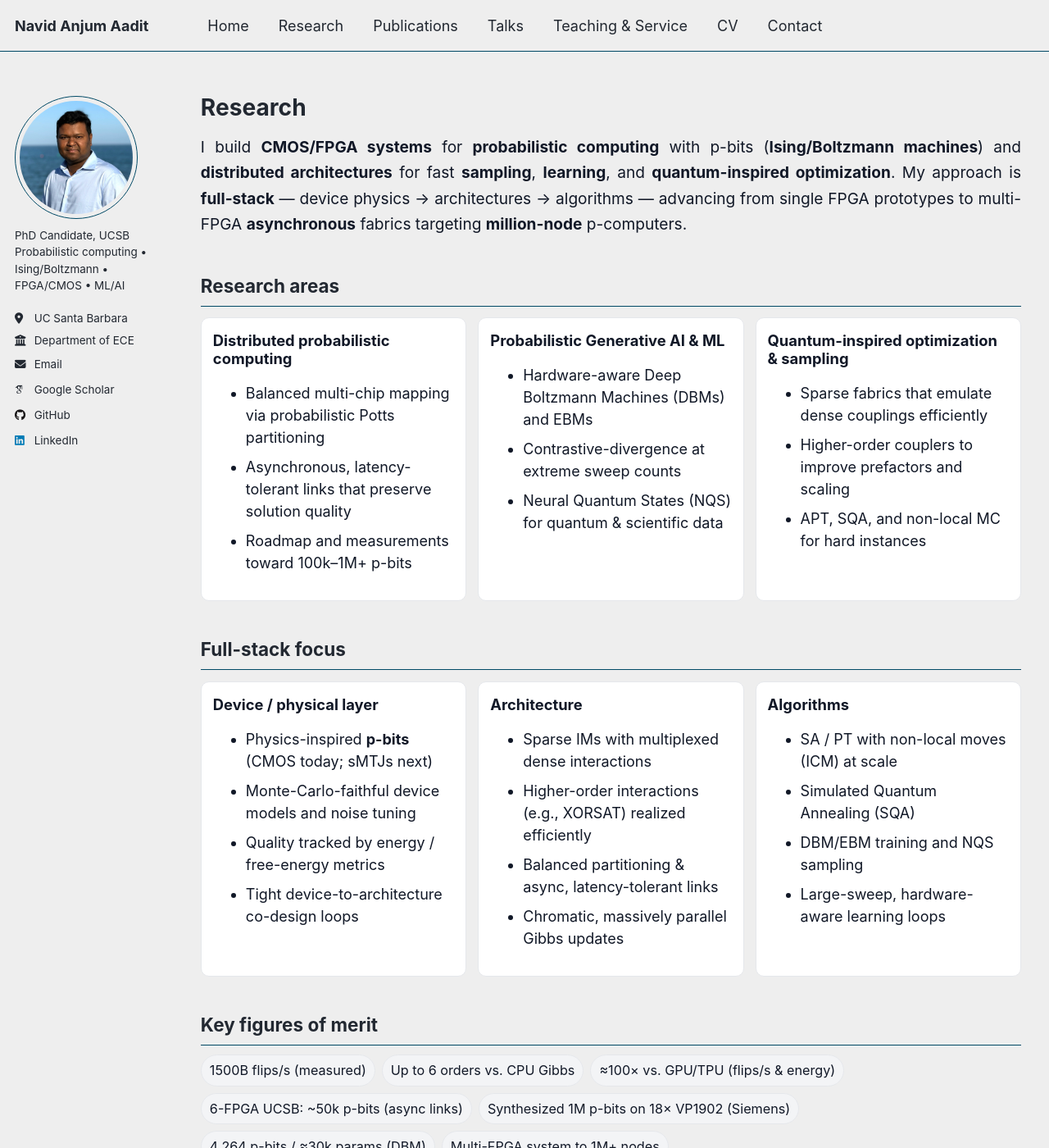
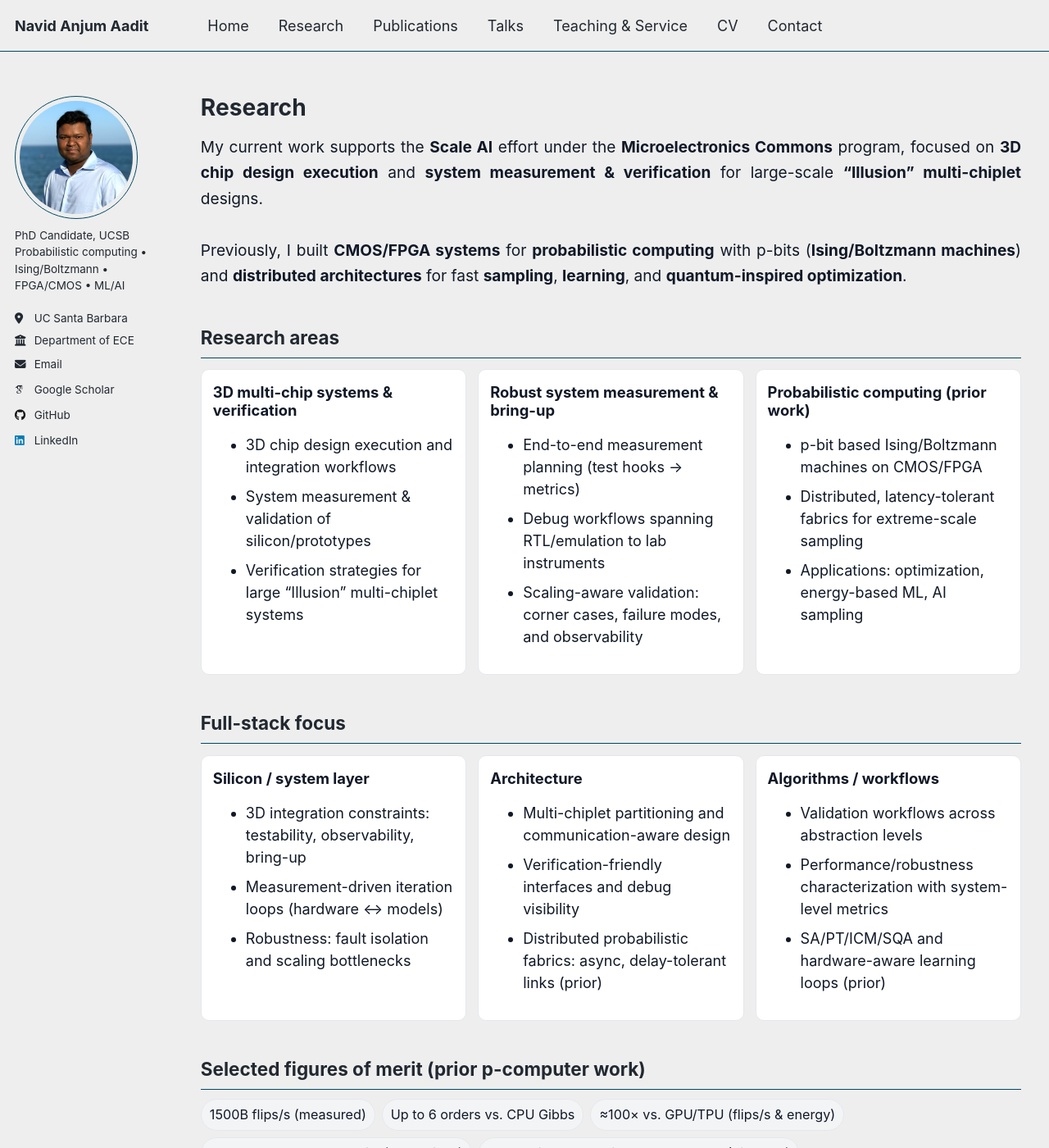
Before and after one commit to navidaadit/navidaadit.github.io, a Jekyll site: the page built from _pages/research.md, in a window 1280 px wide and 1400 px high. Shown: the whole window at 82% size. Built offline with Jekyll 4.4.1, drawn with Linux system fonts in a browser that asks for light colours; some web fonts are replaced; some of the changed text lies outside the part shown.

Commit message:
Revise research content and focus areas
Updated research focus and areas, including 3D chip design and system verification. Revised sections on algorithms, figures of merit, and current directions.

```diff
--- a/_pages/research.md
+++ b/_pages/research.md
@@ -44,34 +44,35 @@ author_profile: true
 </style>
 
 <div class="research-lead">
-I build <strong>CMOS/FPGA systems</strong> for <strong>probabilistic computing</strong> with <abbr title="probabilistic bit (binary stochastic neuron)">p-bits</abbr> (<strong>Ising/Boltzmann machines</strong>) and <strong>distributed architectures</strong> for fast <strong>sampling</strong>, <strong>learning</strong>, and <strong>quantum-inspired optimization</strong>. My approach is <strong>full-stack</strong> — device physics → architectures → algorithms — advancing from single <abbr title="Field-Programmable Gate Array">FPGA</abbr> prototypes to multi-FPGA <strong>asynchronous</strong> fabrics targeting <strong>million-node</strong> p-computers.
+My current work supports the <strong>Scale AI</strong> effort under the <strong>Microelectronics Commons</strong> program, focused on <strong>3D chip design execution</strong> and <strong>system measurement &amp; verification</strong> for large-scale <strong>“Illusion” multi-chiplet</strong> designs.<br><br>
+Previously, I built <strong>CMOS/FPGA systems</strong> for <strong>probabilistic computing</strong> with <abbr title="probabilistic bit (binary stochastic neuron)">p-bits</abbr> (<strong>Ising/Boltzmann machines</strong>) and <strong>distributed architectures</strong> for fast <strong>sampling</strong>, <strong>learning</strong>, and <strong>quantum-inspired optimization</strong>.
 </div>
 
 ## Research areas
 
 <div class="grid-3">
   <div class="card">
-    <h4>Distributed probabilistic computing</h4>
+    <h4>3D multi-chip systems & verification</h4>
     <ul>
-      <li>Balanced multi-chip mapping via probabilistic Potts partitioning</li>
-      <li>Asynchronous, latency-tolerant links that preserve solution quality</li>
-      <li>Roadmap and measurements toward 100k–1M+ p-bits</li>
+      <li>3D chip design execution and integration workflows</li>
+      <li>System measurement &amp; validation of silicon/prototypes</li>
+      <li>Verification strategies for large “Illusion” multi-chiplet systems</li>
     </ul>
   </div>
   <div class="card">
-    <h4>Probabilistic Generative AI & ML</h4>
+    <h4>Robust system measurement & bring-up</h4>
     <ul>
-      <li>Hardware-aware Deep Boltzmann Machines (DBMs) and EBMs</li>
-      <li>Contrastive-divergence at extreme sweep counts</li>
-      <li>Neural Quantum States (NQS) for quantum & scientific data</li>
+      <li>End-to-end measurement planning (test hooks → metrics)</li>
+      <li>Debug workflows spanning RTL/emulation to lab instruments</li>
+      <li>Scaling-aware validation: corner cases, failure modes, and observability</li>
     </ul>
   </div>
   <div class="card">
-    <h4>Quantum-inspired optimization & sampling</h4>
+    <h4>Probabilistic computing (prior work)</h4>
     <ul>
-      <li>Sparse fabrics that emulate dense couplings efficiently</li>
-      <li>Higher-order couplers to improve prefactors and scaling</li>
-      <li>APT, SQA, and non-local MC for hard instances</li>
+      <li>p-bit based Ising/Boltzmann machines on CMOS/FPGA</li>
+      <li>Distributed, latency-tolerant fabrics for extreme-scale sampling</li>
+      <li>Applications: optimization, energy-based ML, AI sampling</li>
     </ul>
   </div>
 </div>
@@ -80,35 +81,32 @@ I build <strong>CMOS/FPGA systems</strong> for <strong>probabilistic computing</
 
 <div class="grid-3">
   <div class="card">
-    <h4>Device / physical layer</h4>
+    <h4>Silicon / system layer</h4>
     <ul>
-      <li>Physics-inspired <strong>p-bits</strong> (CMOS today; sMTJs next)</li>
-      <li>Monte-Carlo-faithful device models and noise tuning</li>
-      <li>Quality tracked by energy / free-energy metrics</li>
-      <li>Tight device-to-architecture co-design loops</li>
+      <li>3D integration constraints: testability, observability, bring-up</li>
+      <li>Measurement-driven iteration loops (hardware ↔ models)</li>
+      <li>Robustness: fault isolation and scaling bottlenecks</li>
     </ul>
   </div>
   <div class="card">
     <h4>Architecture</h4>
     <ul>
-      <li>Sparse IMs with multiplexed dense interactions</li>
-      <li>Higher-order interactions (e.g., XORSAT) realized efficiently</li>
-      <li>Balanced partitioning & async, latency-tolerant links</li>
-      <li>Chromatic, massively parallel Gibbs updates</li>
+      <li>Multi-chiplet partitioning and communication-aware design</li>
+      <li>Verification-friendly interfaces and debug visibility</li>
+      <li>Distributed probabilistic fabrics: async, delay-tolerant links (prior)</li>
     </ul>
   </div>
   <div class="card">
-    <h4>Algorithms</h4>
+    <h4>Algorithms / workflows</h4>
     <ul>
-      <li>SA / PT with non-local moves (ICM) at scale</li>
-      <li>Simulated Quantum Annealing (SQA)</li>
-      <li>DBM/EBM training and NQS sampling</li>
-      <li>Large-sweep, hardware-aware learning loops</li>
+      <li>Validation workflows across abstraction levels</li>
+      <li>Performance/robustness characterization with system-level metrics</li>
+      <li>SA/PT/ICM/SQA and hardware-aware learning loops (prior)</li>
     </ul>
   </div>
 </div>
 
-## Key figures of merit
+## Selected figures of merit (prior p-computer work)
 
 <div class="stat-row">
   <span class="stat-badge">1500B flips/s (measured)</span>
@@ -117,10 +115,9 @@ I build <strong>CMOS/FPGA systems</strong> for <strong>probabilistic computing</
   <span class="stat-badge">6-FPGA UCSB: ~50k p-bits (async links)</span>
   <span class="stat-badge">Synthesized 1M p-bits on 18× VP1902 (Siemens)</span>
   <span class="stat-badge">4,264 p-bits / ≈30k params (DBM)</span>
-  <span class="stat-badge">Multi-FPGA system to 1M+ nodes</span>
 </div>
 
-## Spotlight
+## Spotlight (selected prior work)
 
 <div class="gallery-2x2">
   <figure class="figure-card">
@@ -148,6 +145,9 @@ I build <strong>CMOS/FPGA systems</strong> for <strong>probabilistic computing</
 ## Methods I use
 
 <ul class="pill-list">
+  <li>3D chip integration workflows</li>
+  <li>System measurement &amp; characterization</li>
+  <li>Hardware validation &amp; debug (RTL → system)</li>
   <li>Massively parallel (graph-colored) Gibbs</li>
   <li>Simulated Annealing (SA)</li>
   <li>Adaptive Parallel Tempering (APT)</li>
@@ -160,9 +160,10 @@ I build <strong>CMOS/FPGA systems</strong> for <strong>probabilistic computing</
 </ul>
 
 ## Current directions
-- <strong>Million-node p-computers:</strong> partitioning and interconnects that preserve solution quality at extreme scale.
-- <strong>Probabilistic AI &amp; NQS at scale:</strong> compact, hardware-efficient learning for scientific/quantum data.
-- <strong>Heterogeneous p-computers:</strong> CMOS + sMTJs to keep improving flips/J and density.
+
+- <strong>3D chips & multi-chiplet verification:</strong> design execution plus system measurement/verification for large-scale “Illusion” multi-chiplet systems.
+- <strong>Robust, scalable measurement:</strong> validation workflows that remain effective as systems scale in complexity and integration density.
+- <strong>Cross-layer co-design:</strong> interfaces and architectures shaped by what is measurable, verifiable, and debuggable in real hardware.
 
 <div class="small-note">
 Full publication list: <a href="/publications/">Publications</a>
```
